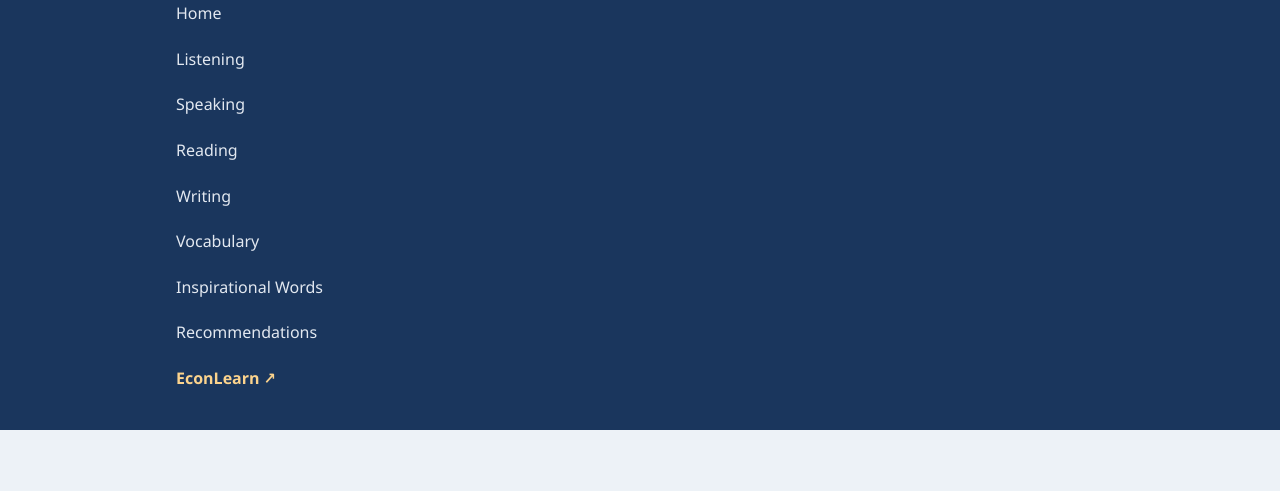
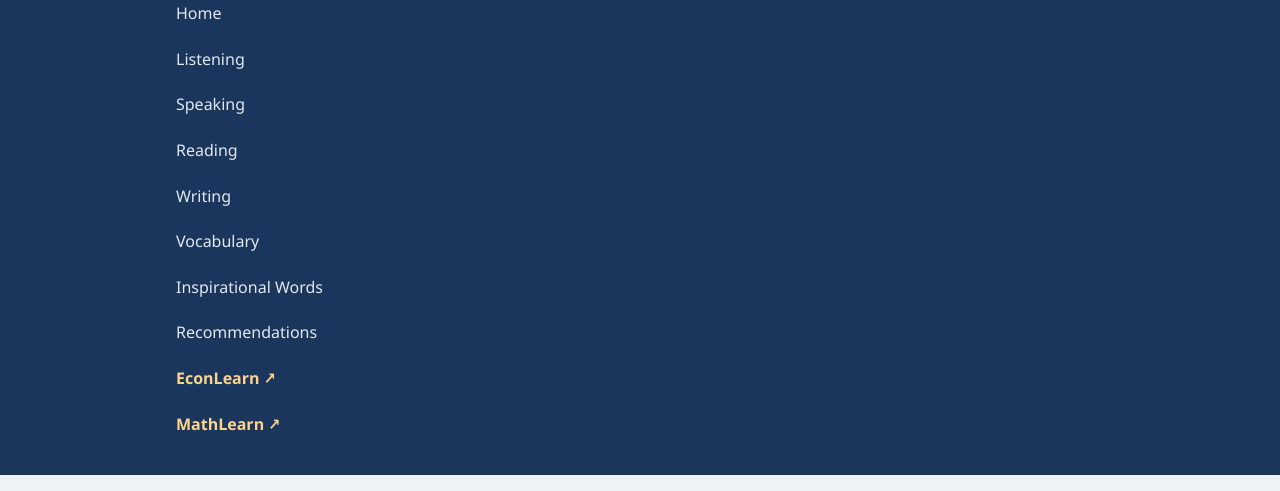
Before and after one commit to notiamalfred/LinguaLearn, a website: page vocabulary.html in a window 1280 px wide. Both pictures are taken after a click on the button "Menu". Shown: the part 75-566 px from the top of the page. Drawn offline with Linux system fonts and the light colour scheme.

Commit message:
Add MathLearn link to vocabulary.html

```diff
--- a/vocabulary.html
+++ b/vocabulary.html
@@ -55,6 +55,7 @@
         <a href="inspirational.html">Inspirational Words</a>
         <a href="recommendation.html">Recommendations</a>
         <a href="https://notiamalfred.github.io/EconLearn" class="cross-link">EconLearn ↗</a>
+        <a href="https://notiamalfred.github.io/MathLearn/" class="cross-link">MathLearn ↗</a>
       </nav>
     </div>
   </header>
```
